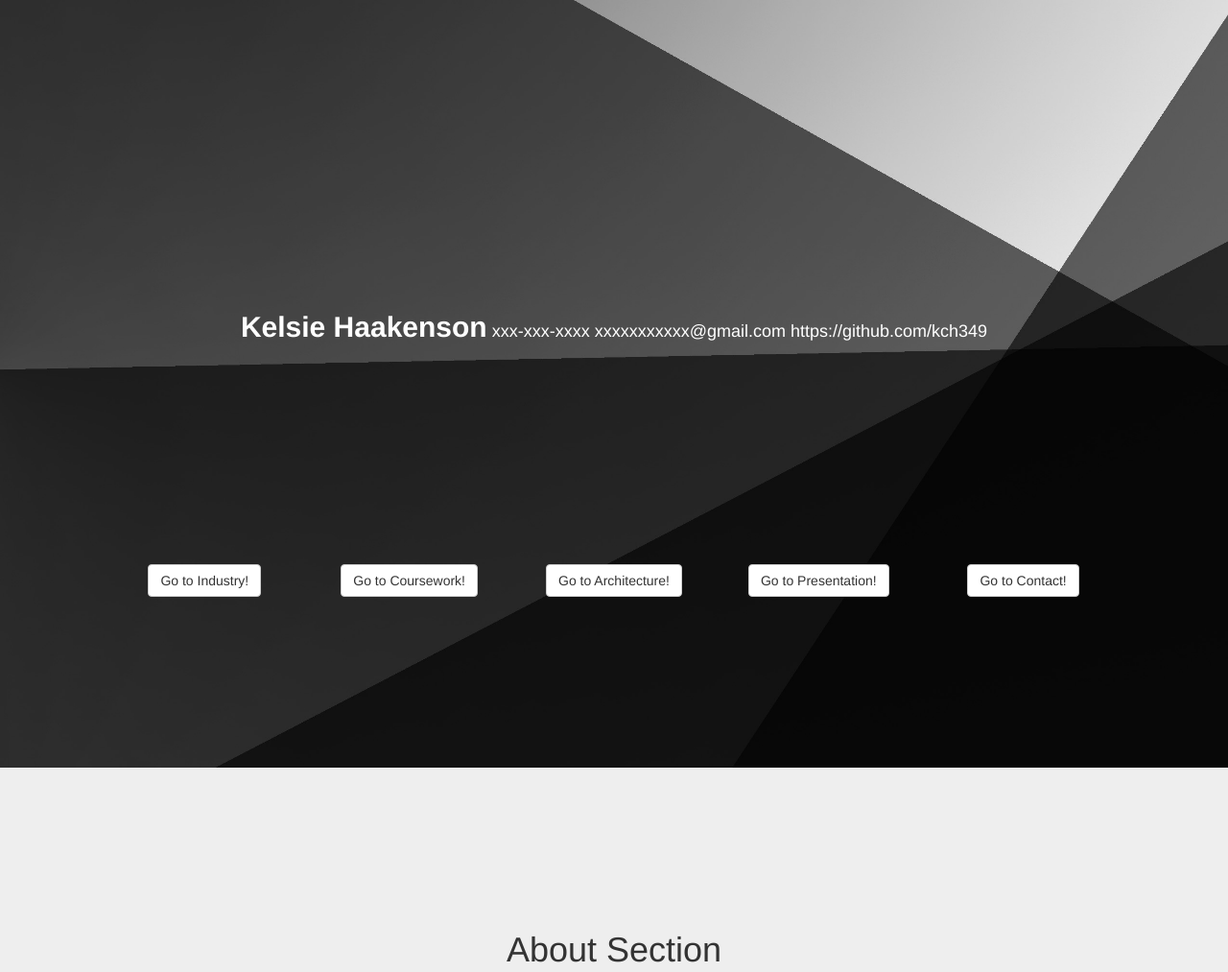
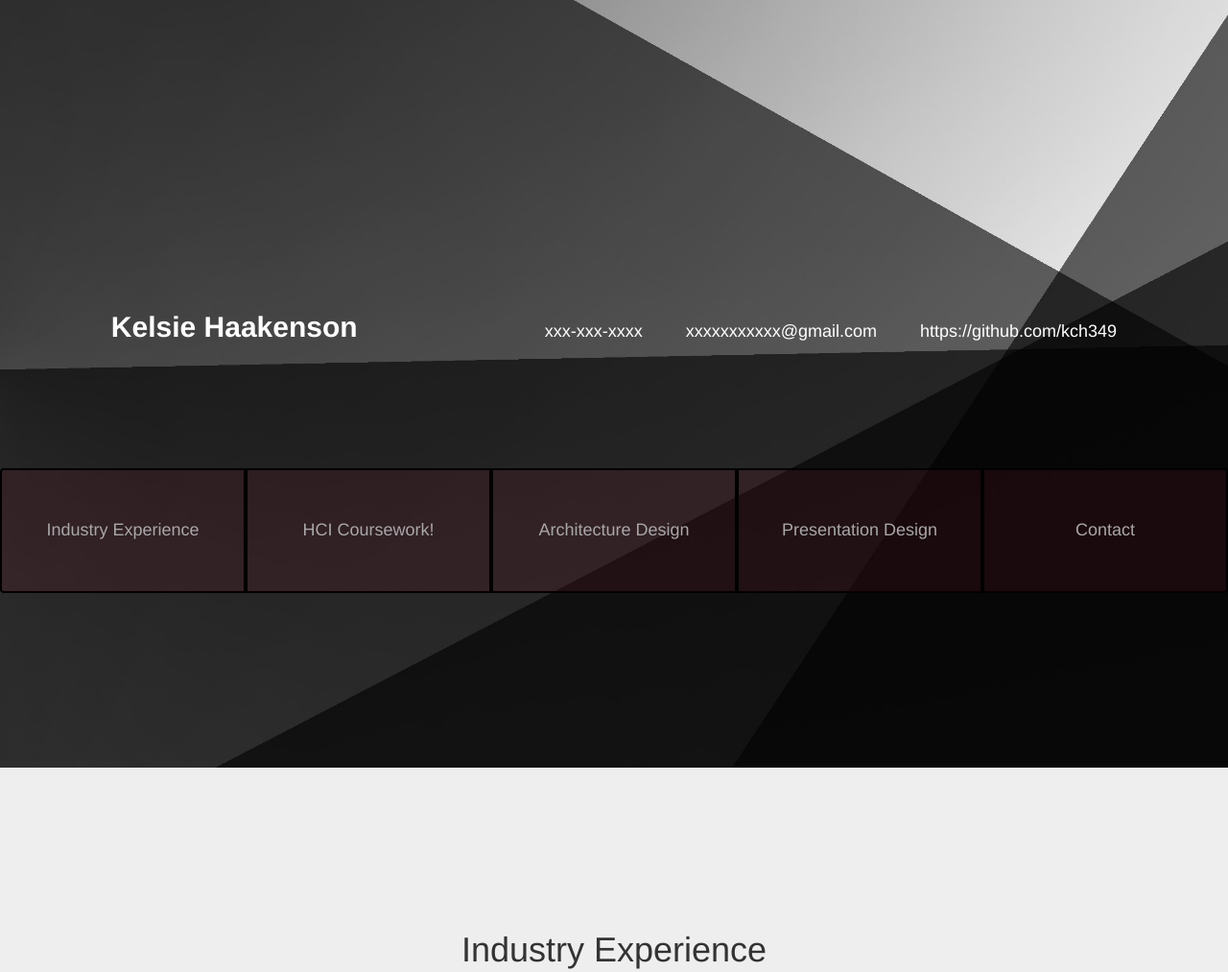
Before and after one commit to kch349/portfolio, a website: page index.html in a window 1280 px wide. Shown: the top 1013 px of the page at 96% size. Drawn offline with Linux system fonts and the light colour scheme; files whose address does not match are found by name.

Commit message:
Got intro look and feel for regular laptop screens only

```diff
--- a/css/app.css
+++ b/css/app.css
@@ -17,10 +17,29 @@
   font-size: 18px;
 }
 
-.contact-intro strong {
+.contact-intro span strong {
   font-size: 30px;
+  padding-right: 150px;
+}
+
+.contact-intro span {
+  padding: 0px 20px;
 }
 
 .full-screen-nav {
-  padding: calc(18%) 0px;
+  padding: calc(10%) 0px;
 }
+
+.intro-nav-btn {
+  padding: 50px 0px;
+  font-size: 18px;
+  border-width: 2px;
+  border-color: black;
+  background-color: rgba(99, 16, 36, 0.2);
+  color: #a8a8a8;
+}
+
+.intro-nav-btn:hover, .intro-nav-btn:focus{
+  background-color: #631024;
+  color: #fff;
+}
--- a/index.html
+++ b/index.html
@@ -79,25 +79,19 @@
             <div class="row">
                 <div class="col-lg-12">
                     <div class="row contact-intro">
-                        <span><strong>Kelsie Haakenson</strong> xxx-xxx-xxxx xxxxxxxxxxx@gmail.com https://github.com/kch349</span>
+                        <span><strong>Kelsie Haakenson</strong></span>
+                        <span>xxx-xxx-xxxx</span>
+                        <span>xxxxxxxxxxx@gmail.com</span>
+                        <span>https://github.com/kch349</span>
                     </div>
                     <div class="row full-screen-nav">
-                        <div class="col-md-2 col-md-offset-1">
-                            <a class="btn btn-default page-scroll intro-nav-btn" href="#industry">Go to Industry!</a>
+                        <div class="btn-group btn-group-justified" role="group" aria-label="...">
+                            <a class="btn btn-default page-scroll intro-nav-btn" href="#industry">Industry Experience</a>
+                            <a class="btn btn-default page-scroll intro-nav-btn" href="#coursework">HCI Coursework!</a>
+                            <a class="btn btn-default page-scroll intro-nav-btn" href="#architecture">Architecture Design</a>
+                            <a class="btn btn-default page-scroll intro-nav-btn" href="#presentation">Presentation Design</a>
+                            <a class="btn btn-default page-scroll intro-nav-btn" href="#presentation">Contact</a>
                         </div>
-                        <div class="col-md-2">
-                            <a class="btn btn-default page-scroll intro-nav-btn" href="#coursework">Go to Coursework!</a>
-                        </div>
-                        <div class="col-md-2">
-                            <a class="btn btn-default page-scroll intro-nav-btn" href="#architecture">Go to Architecture!</a>
-                        </div>
-                        <div class="col-md-2">
-                            <a class="btn btn-default page-scroll intro-nav-btn" href="#presentation">Go to Presentation!</a>
-                        </div>
-                        <div class="col-md-2">
-                            <a class="btn btn-default page-scroll intro-nav-btn" href="#presentation">Go to Contact!</a>
-                        </div>
-
                     </div>
                 </div>
             </div>
@@ -109,7 +103,7 @@
         <div class="container">
             <div class="row">
                 <div class="col-lg-12">
-                    <h1>About Section</h1>
+                    <h1>Industry Experience</h1>
                 </div>
             </div>
         </div>
@@ -120,7 +114,7 @@
         <div class="container">
             <div class="row">
                 <div class="col-lg-12">
-                    <h1>Services Section</h1>
+                    <h1>Human-Computer Interaction Coursework</h1>
                 </div>
             </div>
         </div>
@@ -131,7 +125,7 @@
         <div class="container">
             <div class="row">
                 <div class="col-lg-12">
-                    <h1>Architecture Section</h1>
+                    <h1>Architecture Design</h1>
                 </div>
             </div>
         </div>
@@ -142,7 +136,7 @@
         <div class="container">
             <div class="row">
                 <div class="col-lg-12">
-                    <h1>Presentation Section</h1>
+                    <h1>Presentation Design</h1>
                 </div>
             </div>
         </div>
@@ -153,7 +147,7 @@
         <div class="container">
             <div class="row">
                 <div class="col-lg-12">
-                    <h1>Contact Section</h1>
+                    <h1>Contact</h1>
                 </div>
             </div>
         </div>
```
